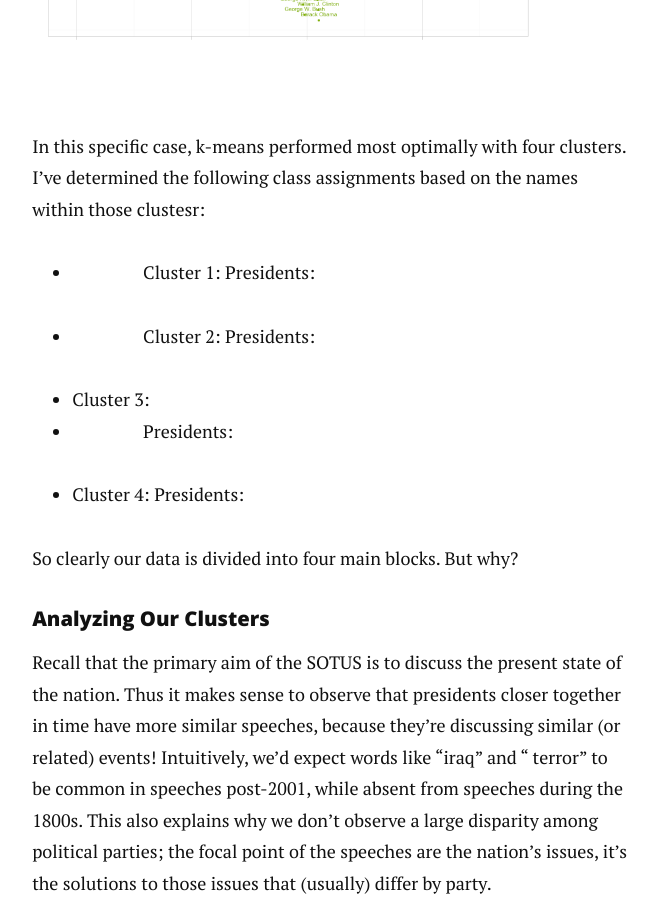
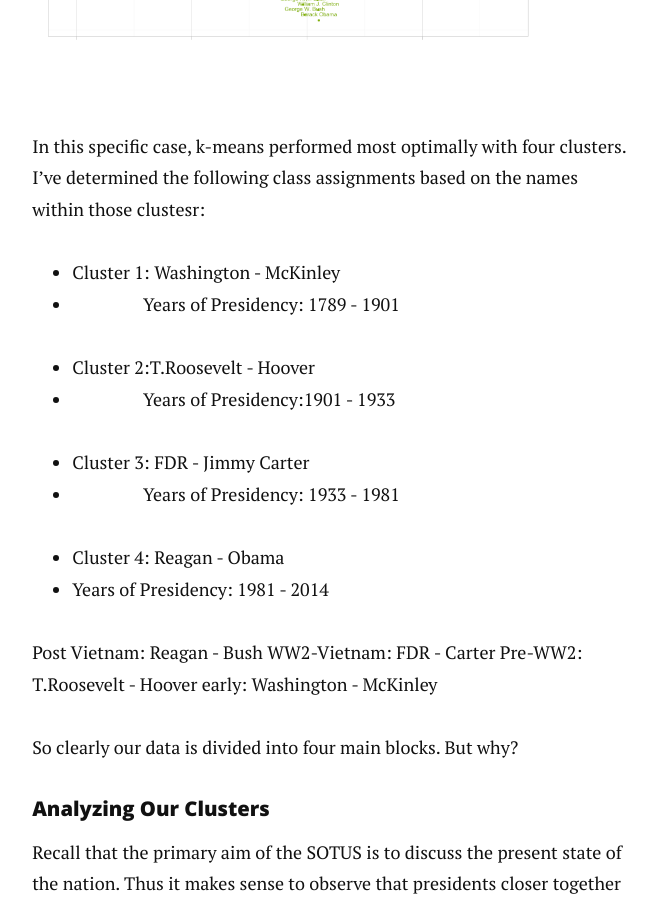
Before and after one commit to jwilber/old_website, a Jekyll site: the page built from _posts/2014-12-12-figure-with-caption.markdown, in a window 1280 px wide and 900 px high, scrolled down 6575 px. Shown: the whole window, without its empty margins (310-968 px from the left). Built offline with Jekyll 4.4.1, drawn with Linux system fonts in a browser that asks for light colours; nearby versions of some CDN libraries.

Commit message:
Update 2014-12-12-figure-with-caption.markdown

```diff
--- a/_posts/2014-12-12-figure-with-caption.markdown
+++ b/_posts/2014-12-12-figure-with-caption.markdown
@@ -80,17 +80,22 @@ On top of our t-SNE plot, we'll use a basic clustering algorithm called k-means.
 
 In this specific case, k-means performed most optimally with four clusters. I've determined the following class assignments based on the names within those clustesr:
 
-* Cluster 1:
- Presidents:
+* Cluster 1: Washington - McKinley
+* Years of Presidency: 1789 - 1901
 
-* Cluster 2:
- Presidents:
+* Cluster 2:T.Roosevelt - Hoover
+* Years of Presidency:1901 - 1933
 
-* Cluster 3:
-* Presidents:
+* Cluster 3: FDR - Jimmy Carter
+* Years of Presidency: 1933 - 1981
 
-* Cluster 4:
- Presidents:
+* Cluster 4: Reagan - Obama
+* Years of Presidency: 1981 - 2014
+
+Post Vietnam: Reagan - Bush
+WW2-Vietnam: FDR - Carter
+Pre-WW2: T.Roosevelt - Hoover
+early: Washington - McKinley
 
 
 So clearly our data is divided into four main blocks. But why?
```
